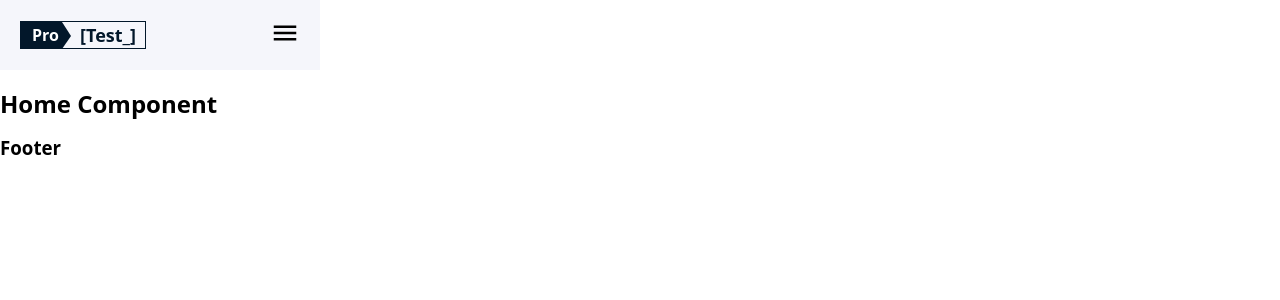
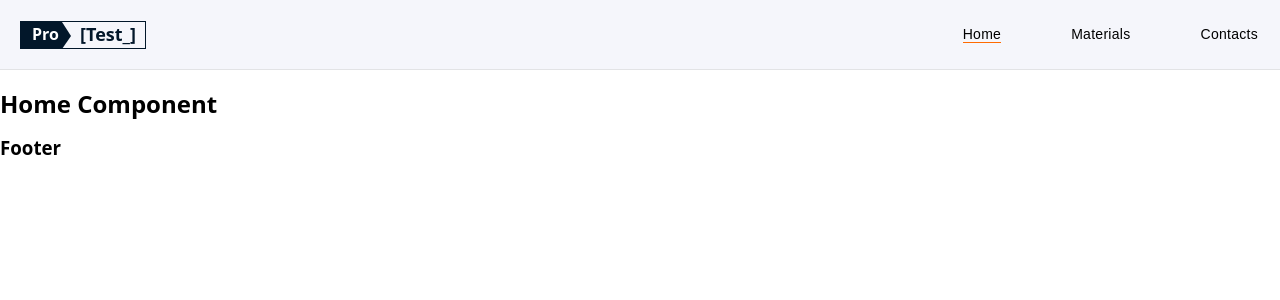
Before and after one commit to DRAKOS6666/GoIt-Test-Pro-Team11, a React (Create React App) app: page / in a window 1280 px wide. Shown: the top 300 px of the page. Built offline with nearby package versions, Linux system fonts and the light colour scheme.

Commit message:
add navigation

```diff
--- a/src/components/Header/Header.js
+++ b/src/components/Header/Header.js
@@ -31,8 +31,13 @@ export default function Header() {
         </Link>
       </div>
 
+      {window.innerWidth < 768 && (
         <div className={styles.btnThumb}>
-        <button type="button" onClick={toggleeMemu} className={styles.btnMenu}>
+          <button
+            type="button"
+            onClick={toggleeMemu}
+            className={styles.btnMenu}
+          >
             {menuShow ? (
               <Menu className={styles.icon} />
             ) : (
@@ -40,9 +45,12 @@ export default function Header() {
             )}
           </button>
         </div>
+      )}
+
+      {(!menuShow || window.innerWidth > 767) && <Navigation />}
 
       {/* {isAuth && <UserMenu />} */}
-      {/* <Navigation /> */}
+
       {/* <UserMenu /> */}
     </div>
   );
--- a/src/components/Header/Header.module.css
+++ b/src/components/Header/Header.module.css
@@ -2,9 +2,16 @@
   display: flex;
   align-items: center;
   justify-content: space-between;
-  width: 320px;
+  width: 100%;
   height: 70px;
+  border-bottom: 1px solid #e2e3e5;
   background-color: var(--primary-bg-color);
+}
+
+@media screen and (width: 768px) {
+  .headerWrapper {
+    width: 768px;
+  }
 }
 
 .Link {
@@ -53,18 +60,24 @@
 }
 
 .texttest {
-  display: block;
+  display: flex;
   font-size: 18px;
   color: var(--footer-bg-color);
 }
 
 .btnThumb {
+  display: flex;
+  align-items: center;
+  justify-content: center;
+  height: 100%;
   margin-left: auto;
-  margin-right: 20px;
+  border-left: 1px solid #e2e3e5;
 }
 
 .btnMenu {
   padding: 0;
+  margin-left: 21px;
+  margin-right: 20px;
   display: block;
   outline: none;
   border: none;
--- a/src/components/Navigation/Navigation.js
+++ b/src/components/Navigation/Navigation.js
@@ -4,10 +4,39 @@ import { Link, NavLink } from 'react-router-dom';
 
 import styles from './Navigation.module.css';
 
-
 const Navigation = () => {
-    return (
-        <span>Navigation</span>
-    );
+  return (
+    <div className={styles.Wrapper}>
+      <div className={styles.thumb}>
+        <NavLink
+          to="/"
+          exact
+          className={styles.NavLink}
+          activeClassName={styles.active}
+        >
+          Home
+        </NavLink>
+      </div>
+      <div className={styles.thumb}>
+        <NavLink
+          to="/useful-info"
+          exact
+          className={styles.NavLink}
+          activeClassName={styles.active}
+        >
+          Materials
+        </NavLink>
+      </div>
+      <div className={styles.thumb}>
+        <NavLink
+          to="/contacts"
+          className={styles.NavLink}
+          activeClassName={styles.active}
+        >
+          Contacts
+        </NavLink>
+      </div>
+    </div>
+  );
 };
 export default Navigation;
--- a/src/components/Navigation/Navigation.module.css
+++ b/src/components/Navigation/Navigation.module.css
@@ -0,0 +1,53 @@
+.Wrapper {
+  position: absolute;
+  top: 70px;
+  left: 0;
+  width: 100%;
+  height: 100%;
+  display: block;
+  background-color: var(--primary-bg-color);
+}
+
+@media screen and (min-width: 768px) {
+  .Wrapper {
+    display: inline-flex;
+    position: inherit;
+    margin-left: auto;
+    margin-right: 22px;
+    justify-content: end;
+  }
+}
+
+.thumb {
+  display: flex;
+  flex-direction: column;
+  align-items: center;
+  justify-content: center;
+  height: 70px;
+  border-bottom: 1px solid #e2e3e5;
+}
+
+@media screen and (min-width: 768px) {
+  .thumb {
+    flex-direction: row;
+    margin-left: 70px;
+  }
+}
+
+.NavLink {
+  display: flex;
+  align-items: center;
+  text-align: center;
+  letter-spacing: 0.02em;
+  font-family: var(--main-font);
+  font-weight: 500;
+  font-size: 14px;
+  line-height: 16px;
+  border-bottom: 1px solid transparent;
+  color: var(--primary-text-color);
+  text-decoration: none;
+}
+
+.active {
+  border-bottom: 1px solid var(--orange-bg-color);
+}
```
Lines whose indentation alone changed are shown as unchanged.
